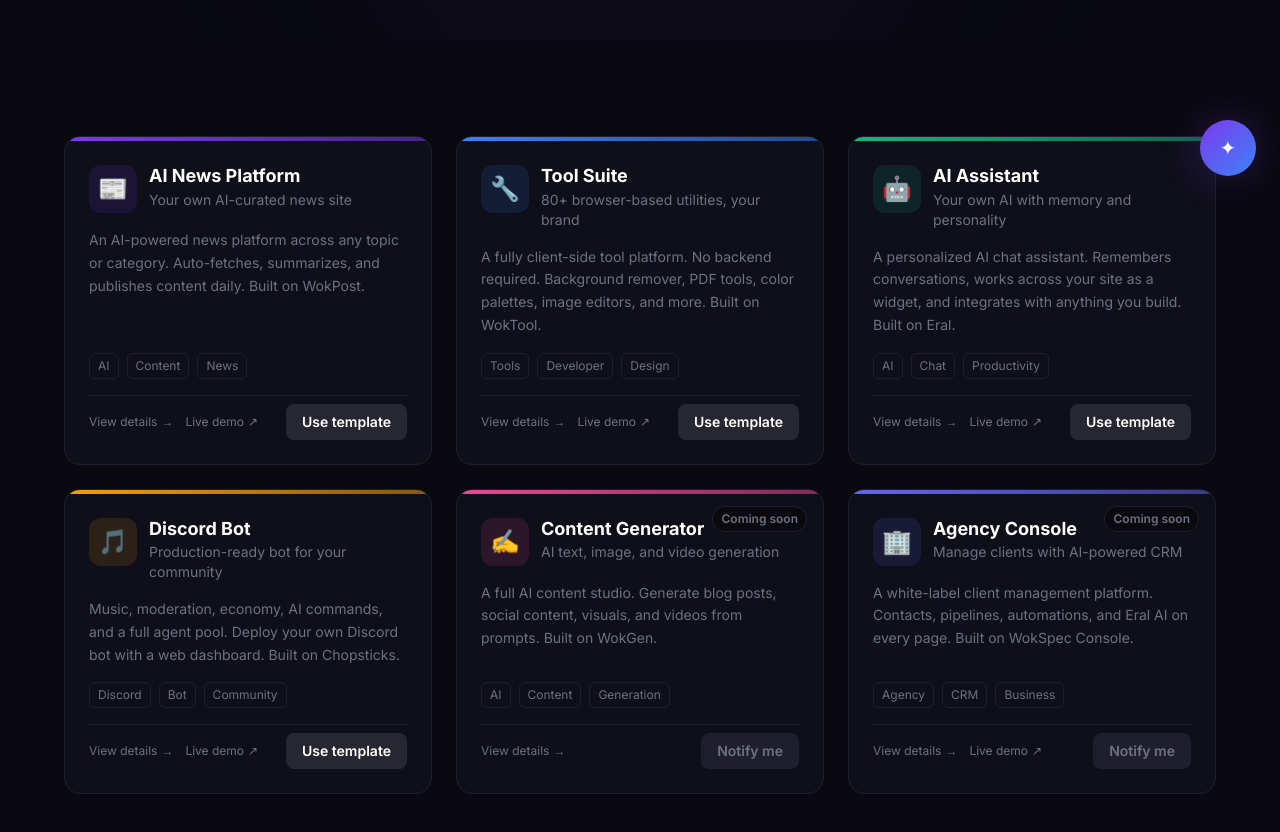
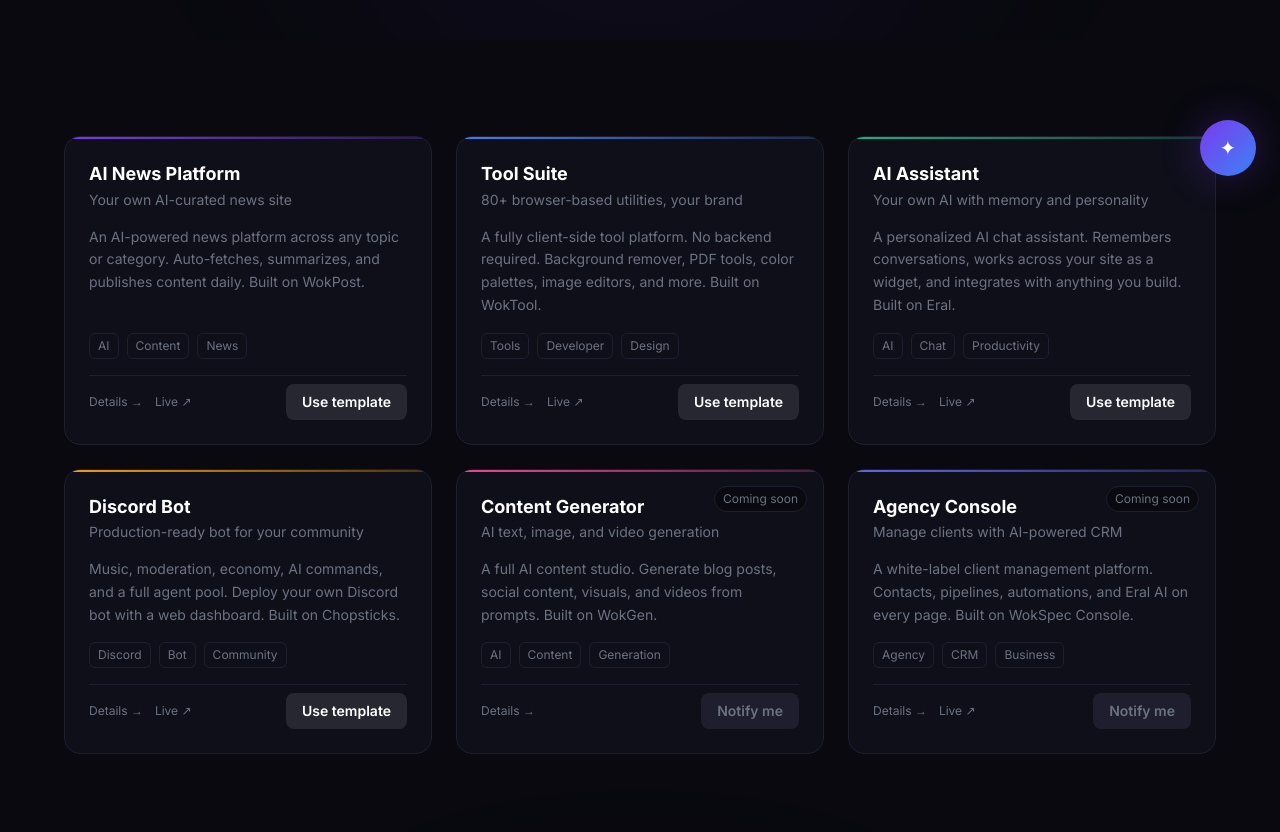
Before and after one commit to WokSpec/Dilu, a Next.js app: page / in a window 1280 px wide. Shown: the part 600-1432 px from the top of the page. Built offline with nearby package versions, Linux system fonts and the light colour scheme.

Commit message:
design: remove emoji icon box from template card

```diff
--- a/src/components/TemplateCard.tsx
+++ b/src/components/TemplateCard.tsx
@@ -1,43 +1,28 @@
-import Link from 'next/link';
-import type { Template } from '@/lib/templates';
+import Link from "next/link";
+import type { Template } from "@/lib/templates";
 
 export default function TemplateCard({ t }: { t: Template }) {
   return (
-    <div
-      className="group relative flex flex-col rounded-2xl border border-dilu-border bg-dilu-surface hover:border-white/10 transition-all duration-300 overflow-hidden"
-    >
-      {/* Top color bar */}
+    <div className="group relative flex flex-col rounded-2xl border border-dilu-border bg-dilu-surface hover:border-white/10 transition-all duration-300 overflow-hidden">
       <div
-        className="h-1 w-full"
-        style={{ background: `linear-gradient(90deg, ${t.color}, ${t.color}80)` }}
+        className="h-0.5 w-full"
+        style={{ background: `linear-gradient(90deg, ${t.color}, ${t.color}40)` }}
       />
 
-      {/* Coming soon badge */}
-      {t.status === 'coming-soon' && (
-        <div className="absolute top-4 right-4 text-xs font-semibold px-2 py-1 rounded-full bg-dilu-bg border border-dilu-border text-dilu-muted">
+      {t.status === "coming-soon" && (
+        <div className="absolute top-4 right-4 text-xs px-2 py-1 rounded-full bg-dilu-bg border border-dilu-border text-dilu-muted">
           Coming soon
         </div>
       )}
 
       <div className="p-6 flex flex-col gap-4 flex-1">
-        {/* Icon + Name */}
-        <div className="flex items-start gap-3">
-          <div
-            className="w-12 h-12 rounded-xl flex items-center justify-center text-2xl shrink-0"
-            style={{ background: `${t.color}20` }}
-          >
-            {t.icon}
-          </div>
-          <div>
-            <h3 className="font-bold text-lg leading-tight">{t.name}</h3>
-            <p className="text-sm text-dilu-muted mt-0.5">{t.tagline}</p>
-          </div>
+        <div>
+          <h3 className="font-bold text-lg leading-tight">{t.name}</h3>
+          <p className="text-sm text-dilu-muted mt-1">{t.tagline}</p>
         </div>
 
-        {/* Description */}
         <p className="text-sm text-dilu-muted leading-relaxed flex-1">{t.description}</p>
 
-        {/* Tags */}
         <div className="flex gap-2 flex-wrap">
           {t.tags.map((tag) => (
             <span
@@ -49,35 +34,32 @@
           ))}
         </div>
 
-        {/* Actions */}
         <div className="flex items-center gap-3 pt-2 border-t border-dilu-border">
           <Link
             href={`/templates/${t.id}`}
-            className="text-xs text-dilu-muted hover:text-white transition-colors flex items-center gap-1"
+            className="text-xs text-dilu-muted hover:text-white transition-colors"
           >
-            <span>View details</span>
-            <span>→</span>
+            Details →
           </Link>
           {t.liveUrl && (
             <a
               href={t.liveUrl}
               target="_blank"
               rel="noopener noreferrer"
-              className="text-xs text-dilu-muted hover:text-white transition-colors flex items-center gap-1"
+              className="text-xs text-dilu-muted hover:text-white transition-colors"
             >
-              <span>Live demo</span>
-              <span>↗</span>
+              Live ↗
             </a>
           )}
           <Link
-            href={t.status === 'available' ? `/start?template=${t.id}` : '#waitlist'}
+            href={t.status === "available" ? `/start?template=${t.id}` : "#waitlist"}
             className={`ml-auto text-sm font-semibold px-4 py-2 rounded-lg transition-all ${
-              t.status === 'available'
-                ? 'bg-white/10 hover:bg-white/15 text-white'
-                : 'bg-dilu-border text-dilu-muted'
+              t.status === "available"
+                ? "bg-white/10 hover:bg-white/15 text-white"
+                : "bg-dilu-border text-dilu-muted cursor-default"
             }`}
           >
-            {t.status === 'available' ? 'Use template' : 'Notify me'}
+            {t.status === "available" ? "Use template" : "Notify me"}
           </Link>
         </div>
       </div>
```
